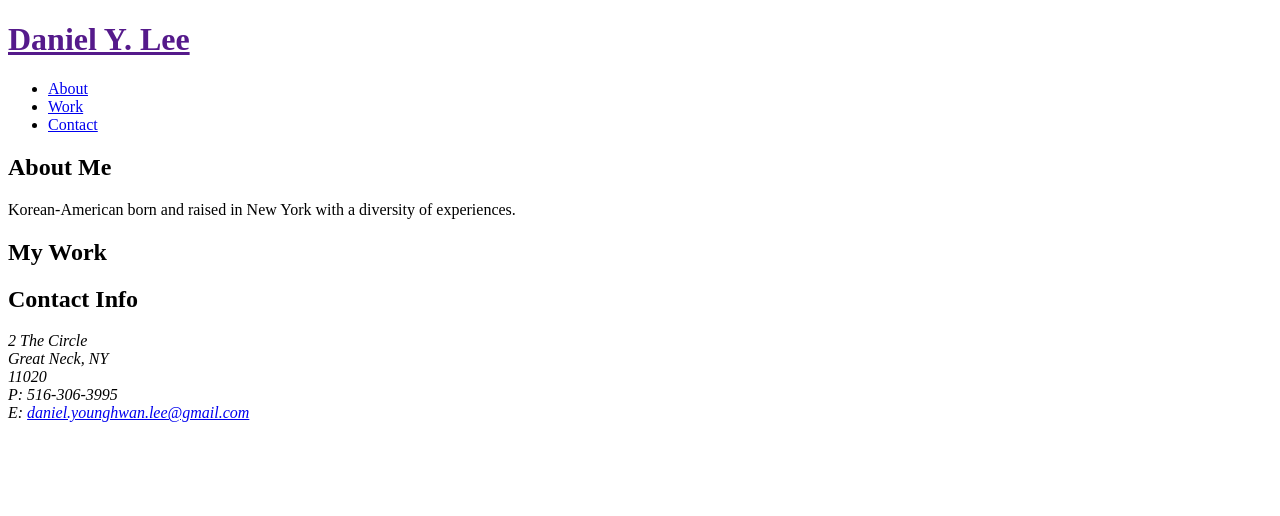
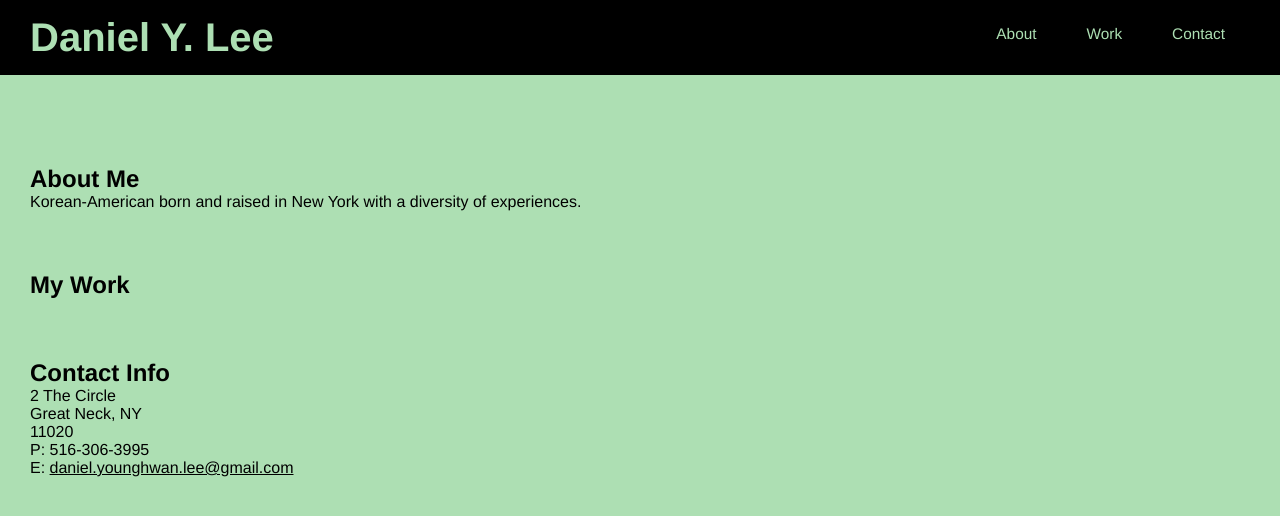
Before and after one commit to randiferous/portfolio-challenge, a plain HTML site: page index.html in a window 1280 px wide. Drawn offline with Linux system fonts and the light colour scheme.

Commit message:
header styling

```diff
--- a/assets/css/style.css
+++ b/assets/css/style.css
@@ -1,3 +1,65 @@
 * {
     box-sizing: border-box;
+    margin: 0;
+    padding: 0;
 }
+
+body {
+    background-color: #ADDFB3;
+    font-family:'Franklin Gothic Medium', 'Arial Narrow', Arial, sans-serif;
+}
+
+/* header style start */
+header {
+    padding: 15px 30px;
+    background-color:black;
+    display: flex;
+    justify-content: space-between;
+}
+
+header h1 {
+    font-size: 40px;
+}
+
+header a {
+    text-decoration: none;
+    color: #ADDFB3;
+}
+
+header nav {
+    margin: 10px 0;
+}
+
+header nav ul {
+    display: flex;
+    list-style: none;
+}
+
+header nav ul li a {
+    padding: 15px 25px;
+    font-size: 1.2vw;
+}
+
+header nav ul li a:hover {
+    background: #ADDFB3;
+    color: black;
+    border-radius: 10px;
+}
+
+/* header style end */
+
+/* all section style */
+section {
+    padding: 30px;
+}
+
+/* contact style start */
+address {
+    font-style: normal;
+}
+
+address a {
+    color: black;
+}
+
+/* contact style end */
```
